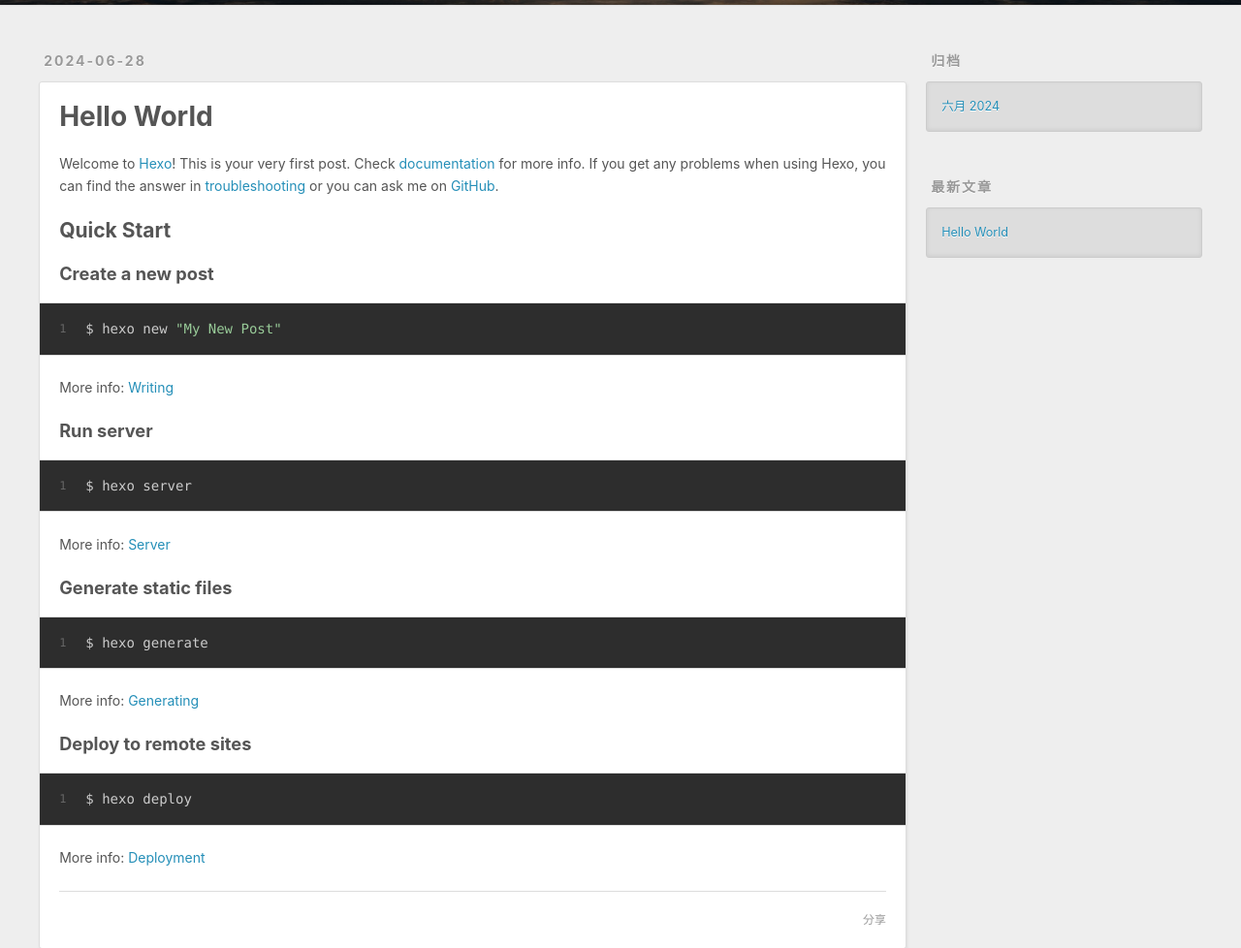
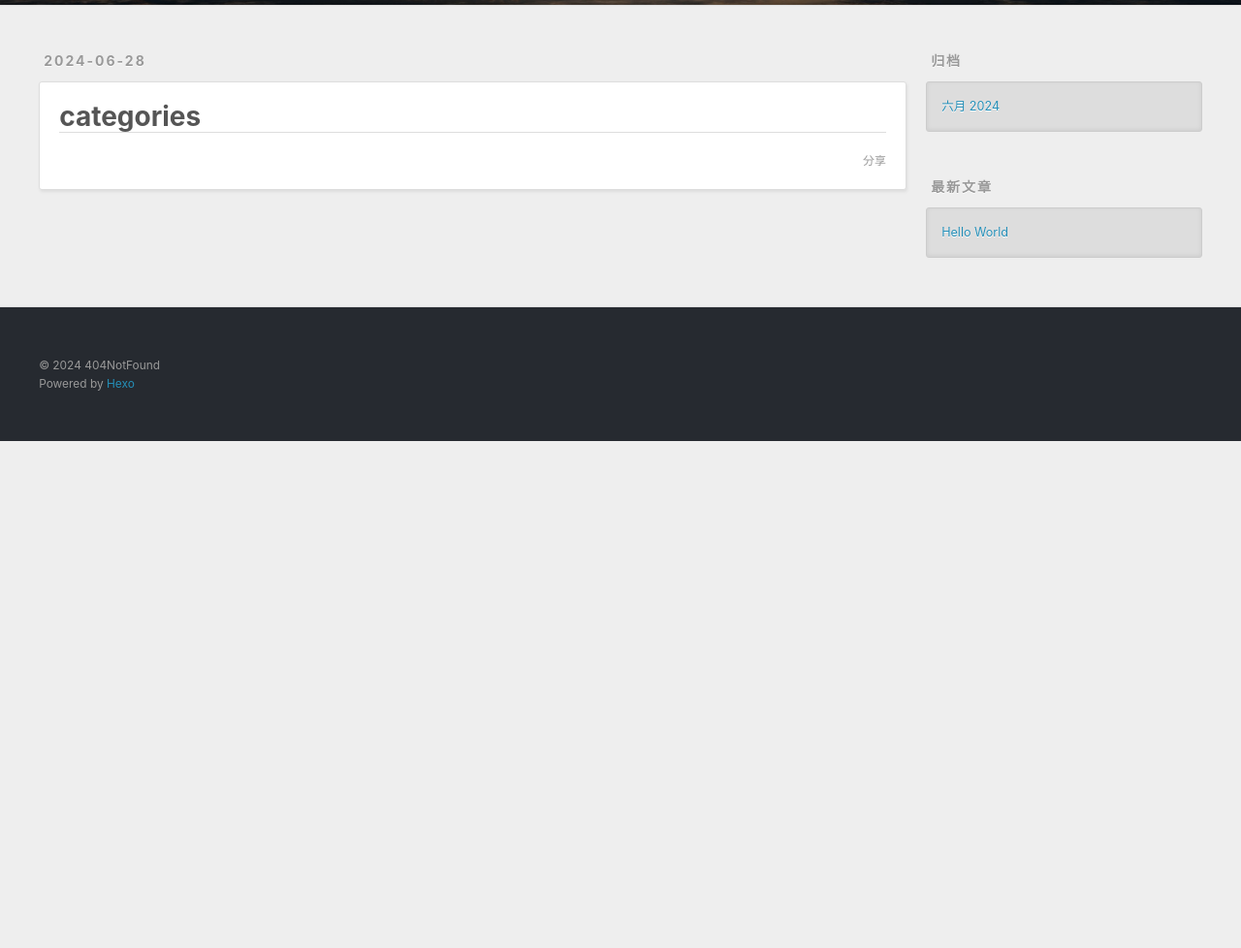
Before and after one commit to 14-Si/14-si.github.io, a plain HTML site: page categories/index.html in a window 1280 px wide. Shown: the part 295-1273 px from the top of the page at 97% size. After the commit the page ends 800 px from the top, so only its background shows below. Drawn offline with Linux system fonts and the light colour scheme.

Commit message:
Site updated: 2024-06-28 18:35:19

```diff
--- a/index.html
+++ b/categories/index.html
@@ -4,13 +4,15 @@
   <meta charset="utf-8">
 
 
-  <title>404NotFound_Blog</title>
+  <title>categories | 404NotFound_Blog</title>
   <meta name="viewport" content="width=device-width, initial-scale=1, shrink-to-fit=no">
   <meta property="og:type" content="website">
-<meta property="og:title" content="404NotFound_Blog">
-<meta property="og:url" content="https://14-si.github.io/index.html">
+<meta property="og:title" content="categories">
+<meta property="og:url" content="https://14-si.github.io/categories/index.html">
 <meta property="og:site_name" content="404NotFound_Blog">
 <meta property="og:locale" content="zh_CN">
+<meta property="article:published_time" content="2024-06-28T10:31:19.000Z">
+<meta property="article:modified_time" content="2024-06-28T10:31:53.387Z">
 <meta property="article:author" content="404NotFound">
 <meta name="twitter:card" content="summary">
 
@@ -67,12 +69,10 @@
 </header>
 
       <div class="outer">
-        <section id="main">
-
-    <article id="post-hello-world" class="h-entry article article-type-post" itemprop="blogPost" itemscope itemtype="https://schema.org/BlogPosting">
+        <section id="main"><article id="page-" class="h-entry article article-type-page" itemprop="blogPost" itemscope itemtype="https://schema.org/BlogPosting">
   <div class="article-meta">
-    <a href="/2024/06/28/hello-world/" class="article-date">
-  <time class="dt-published" datetime="2024-06-28T08:36:46.611Z" itemprop="datePublished">2024-06-28</time>
+    <a href="/categories/index.html" class="article-date">
+  <time class="dt-published" datetime="2024-06-28T10:31:19.000Z" itemprop="datePublished">2024-06-28</time>
 </a>
 
   </div>
@@ -82,8 +82,8 @@
       <header class="article-header">
 
 
-    <h1 itemprop="name">
-      <a class="p-name article-title" href="/2024/06/28/hello-world/">Hello World</a>
+    <h1 class="p-name article-title" itemprop="headline name">
+      categories
     </h1>
 
 
@@ -91,35 +91,20 @@
 
     <div class="e-content article-entry" itemprop="articleBody">
 
-        <p>Welcome to <a target="_blank" rel="noopener" href="https://hexo.io/">Hexo</a>! This is your very first post. Check <a target="_blank" rel="noopener" href="https://hexo.io/docs/">documentation</a> for more info. If you get any problems when using Hexo, you can find the answer in <a target="_blank" rel="noopener" href="https://hexo.io/docs/troubleshooting.html">troubleshooting</a> or you can ask me on <a target="_blank" rel="noopener" href="https://github.com/hexojs/hexo/issues">GitHub</a>.</p>
-<h2 id="Quick-Start"><a href="#Quick-Start" class="headerlink" title="Quick Start"></a>Quick Start</h2><h3 id="Create-a-new-post"><a href="#Create-a-new-post" class="headerlink" title="Create a new post"></a>Create a new post</h3><figure class="highlight bash"><table><tr><td class="gutter"><pre><span class="line">1</span><br></pre></td><td class="code"><pre><span class="line">$ hexo new <span class="string">&quot;My New Post&quot;</span></span><br></pre></td></tr></table></figure>
-
-<p>More info: <a target="_blank" rel="noopener" href="https://hexo.io/docs/writing.html">Writing</a></p>
-<h3 id="Run-server"><a href="#Run-server" class="headerlink" title="Run server"></a>Run server</h3><figure class="highlight bash"><table><tr><td class="gutter"><pre><span class="line">1</span><br></pre></td><td class="code"><pre><span class="line">$ hexo server</span><br></pre></td></tr></table></figure>
-
-<p>More info: <a target="_blank" rel="noopener" href="https://hexo.io/docs/server.html">Server</a></p>
-<h3 id="Generate-static-files"><a href="#Generate-static-files" class="headerlink" title="Generate static files"></a>Generate static files</h3><figure class="highlight bash"><table><tr><td class="gutter"><pre><span class="line">1</span><br></pre></td><td class="code"><pre><span class="line">$ hexo generate</span><br></pre></td></tr></table></figure>
-
-<p>More info: <a target="_blank" rel="noopener" href="https://hexo.io/docs/generating.html">Generating</a></p>
-<h3 id="Deploy-to-remote-sites"><a href="#Deploy-to-remote-sites" class="headerlink" title="Deploy to remote sites"></a>Deploy to remote sites</h3><figure class="highlight bash"><table><tr><td class="gutter"><pre><span class="line">1</span><br></pre></td><td class="code"><pre><span class="line">$ hexo deploy</span><br></pre></td></tr></table></figure>
-
-<p>More info: <a target="_blank" rel="noopener" href="https://hexo.io/docs/one-command-deployment.html">Deployment</a></p>
 
 
     </div>
     <footer class="article-footer">
-      <a data-url="https://14-si.github.io/2024/06/28/hello-world/" data-id="clxyjvizi0000asu6bw9f49mk" data-title="Hello World" class="article-share-link"><span class="fa fa-share">分享</span></a>
+      <a data-url="https://14-si.github.io/categories/index.html" data-id="clxyk4fxw0000ecu63924b3ky" data-title="categories" class="article-share-link"><span class="fa fa-share">分享</span></a>
 
 
 
     </footer>
   </div>
 
-</article>
 
 
-
-
+</article>
 
 
 </section>
```
Also changed, not shown: 2024/06/28/hello-world/index.html (+1 -1 lines).
